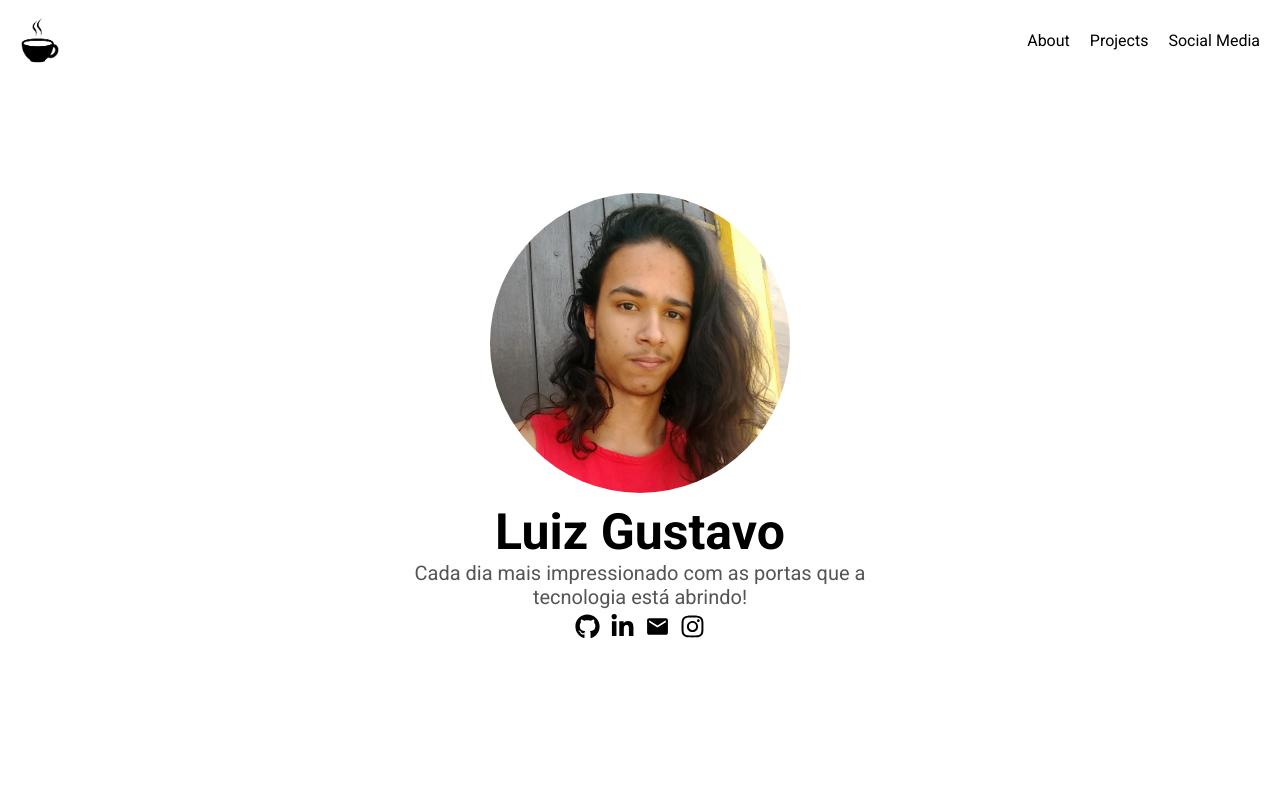
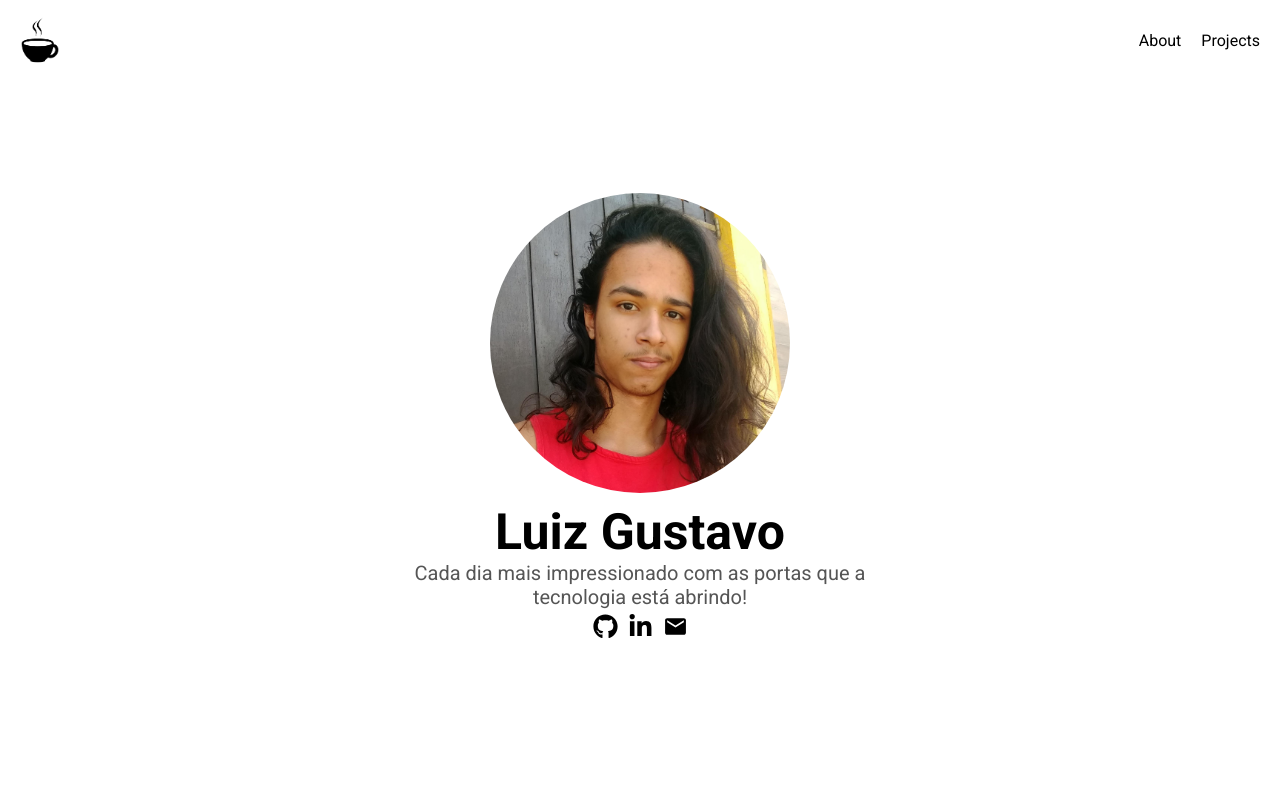
Before and after one commit to iamtheluiz/iamtheluiz.github.io, a React (Create React App) app: page / in a window 1280 px wide. Shown: the top 800 px of the page. Built offline with nearby package versions, Linux system fonts and the light colour scheme.

Commit message:
fix: remove social media

```diff
--- a/src/App.js
+++ b/src/App.js
@@ -13,7 +13,6 @@ function App() {
   const sections = [
     { name: 'About', id: 'About' },
     { name: 'Projects', id: 'Projects' },
-    { name: 'Social Media', id: 'SocialMedia' }
   ];
 
   return (
--- a/src/components/About/index.js
+++ b/src/components/About/index.js
@@ -1,7 +1,7 @@
 import React from 'react';
 
 // Icons
-import { FaGithub, FaLinkedinIn, FaInstagram } from 'react-icons/fa';
+import { FaGithub, FaLinkedinIn } from 'react-icons/fa';
 import { MdMail } from 'react-icons/md';
 
 import './styles.css';
@@ -27,13 +27,8 @@ export default function About() {
           </a>
         </li>
         <li>
-          <a href="mailto:iamtheluiz.dev@gmail.com">
+          <a href="mailto:luiz.s.vasconcellos@gmail.com">
             <MdMail />
-          </a>
-        </li>
-        <li>
-          <a href="https://www.instagram.com/iamtheluizvasc/" target="_blank" rel="noopener noreferrer">
-            <FaInstagram />
           </a>
         </li>
       </ul>
```
